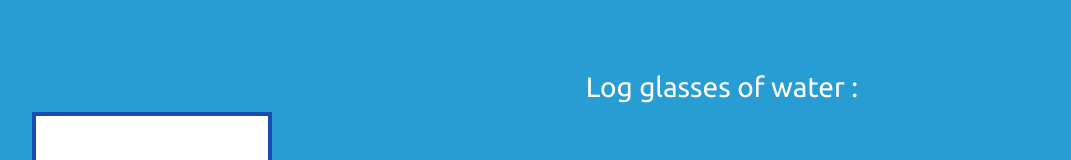
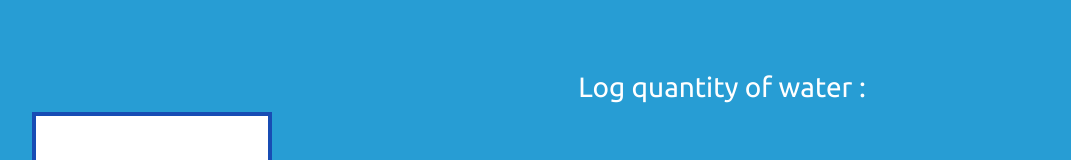
Before and after one commit to bhavishay97/track-water-intake, a plain HTML site: page index.html in a window 1280 px wide. Shown: the part 138-298 px from the top of the page, without its empty margins (108-1179 px from the left). Drawn offline with nearby package versions, Linux system fonts and the light colour scheme.

Commit message:
minor fixes, update README.md

```diff
--- a/index.html
+++ b/index.html
@@ -53,7 +53,7 @@
 
           <!-- logging area -->
           <div class="col-md-8 text-center">
-            <h3 class="heading">Log glasses of water :</h3>
+            <h3 class="heading">Log quantity of water :</h3>
             <div class="cups d-flex justify-content-around align-items-end">
               <div class="small-cup cup-250">250 ml</div>
               <div class="small-cup cup-500">500 ml</div>
```
Also changed, not shown: 1 other file.
